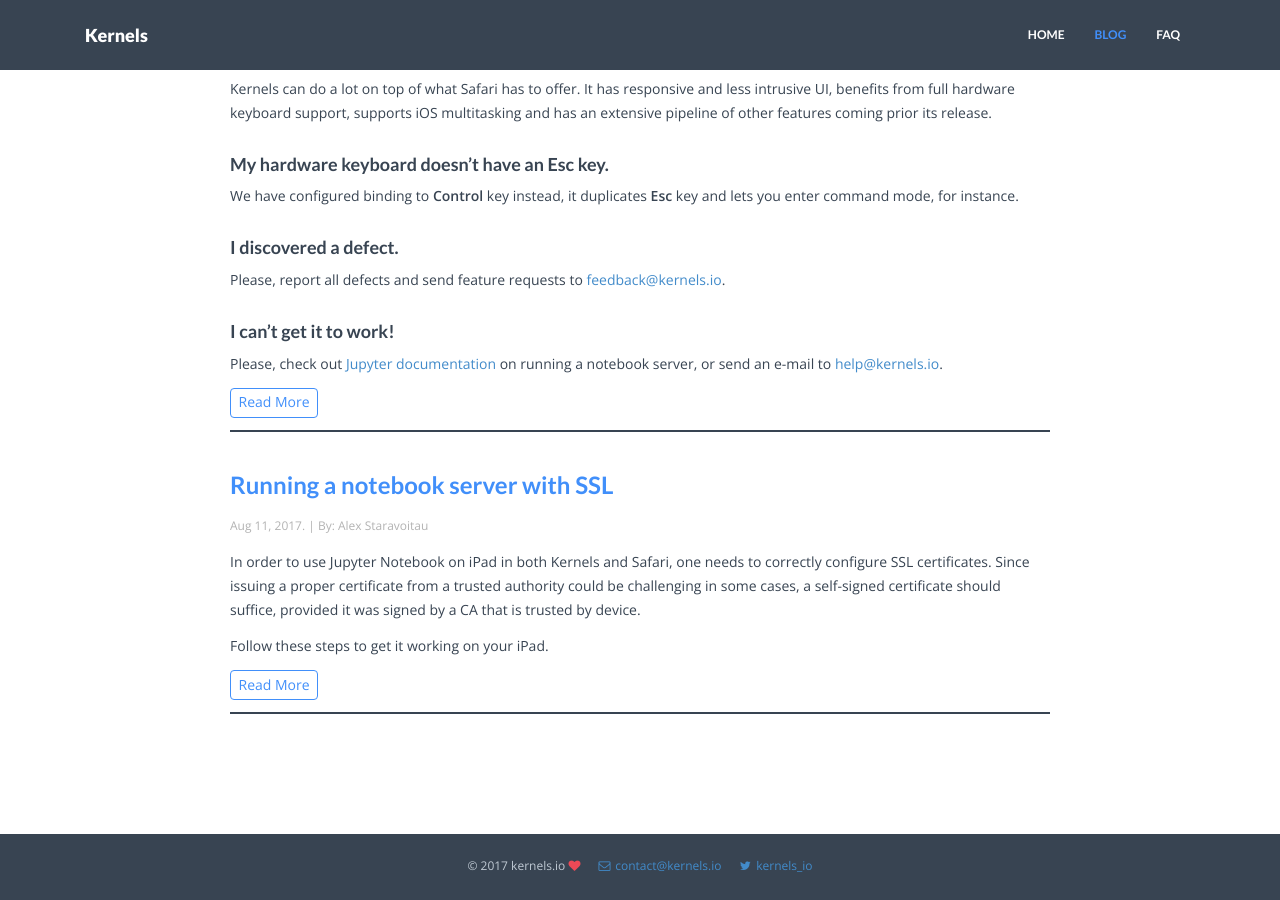
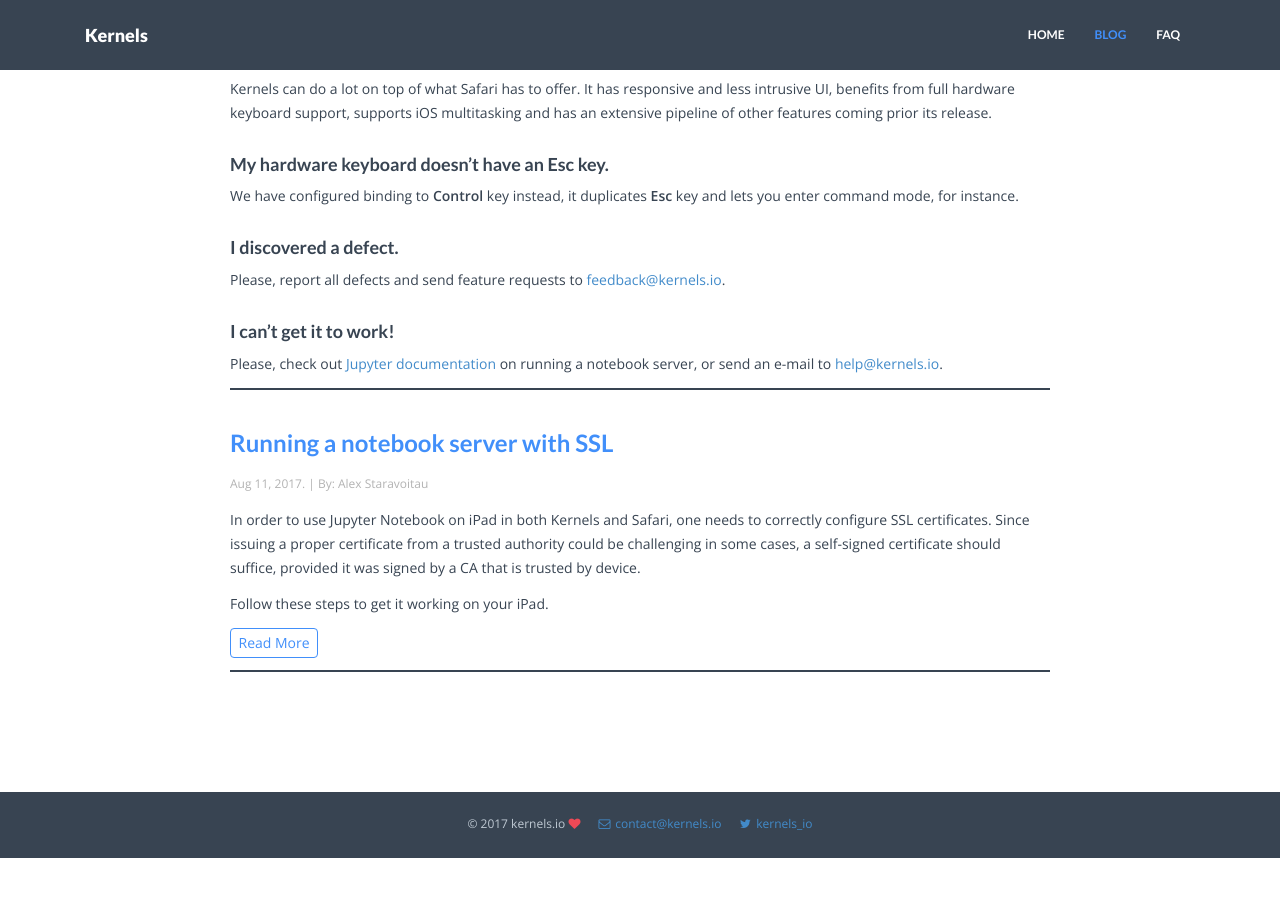
Before and after one commit to test-juno-sh/juno-website-test, a Jekyll site: the page built from blog.html, in a window 1280 px wide and 900 px high, scrolled down 899 px. Built offline with Jekyll 4.4.1, drawn with Linux system fonts in a browser that asks for light colours; nearby versions of some CDN libraries; after the commit the page ends 1757 px from its top, so only the background shows below that.

Commit message:
Only add “Read More” button if post has excerpt.

```diff
--- a/blog.html
+++ b/blog.html
@@ -16,7 +16,9 @@ permalink: /blog/
                 <a href="{{ post.url | prepend: site.baseurl }}"><h3 class="ctitle">{{ post.title }}</h3></a>
                 <p><csmall>{{ post.date | date: "%b %-d, %Y" }}. | By: {{ post.author }}</csmall></p>
                 {{ post.excerpt }}
-                <p><a href="{{ post.url | prepend: site.baseurl }}" class="btn btn-read-more">Read More</a></p>
+                {% if post.content contains site.excerpt_separator %}
+                    <p><a href="{{ post.url | prepend: site.baseurl }}" class="btn btn-read-more">Read More</a></p>
+                {% endif %}
                 <div class="hline"></div>
 
                 <div class="spacing"></div>
```
